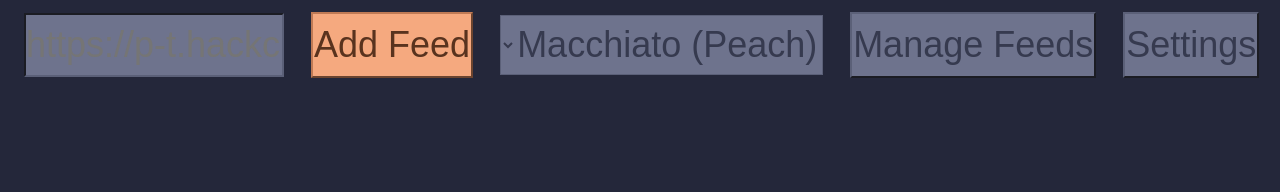
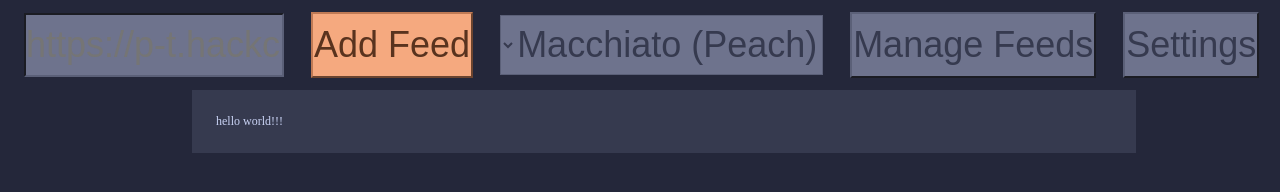
Before and after one commit to parkingTurkeys/rss-reader, a plain HTML site: page index.html in a window 1280 px wide. Drawn offline with Linux system fonts and the light colour scheme.

Commit message:
started working on getting the rss items to show.

```diff
--- a/index.html
+++ b/index.html
@@ -16,6 +16,7 @@
             <button id = "settings">Settings</button>
 
         </header>
+        <div id= "article-list"></div>
         <style>
             select,
             ::picker(select) {
@@ -54,11 +55,20 @@
                 transform: translateY(2.3rem);
             }
 
+
+            .article {
+                width: 70%;
+                display: inline-block;
+                margin-left: 15%;
+                padding: 2rem;
+            }
+
             /*macchiato (peach)*/
 
             body.macchiato-peach { background-color: #24273a; color: #cad3f5; }
             .macchiato-peach header *:not(svg) { background-color: #6E738D; color: #363A4F; border-color: #5B6078;}
             .macchiato-peach #feed-submit-button { background-color: #F5A97F; color: #59331E; border-color: #BF7A55 }
+            .article { background-color: #363a4f;}
 
             /* mocha (mauve) */
 
@@ -75,6 +85,13 @@
             function switchClass(event) {
                 document.getElementsByTagName("body")[0].className = this.value
             }
+
+            function renderElement(html) {
+                reuse = "<div class= 'article'>" + html + "</div>"
+                document.getElementById("article-list").innerHTML += reuse
+            }
+
+            renderElement("hello world!!!")
         </script>
     </body>
 </html>
```
